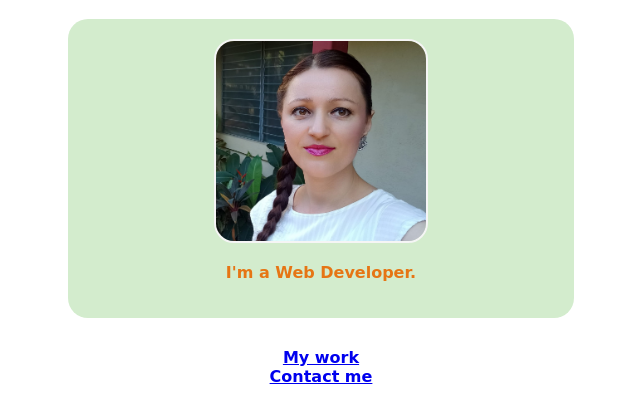
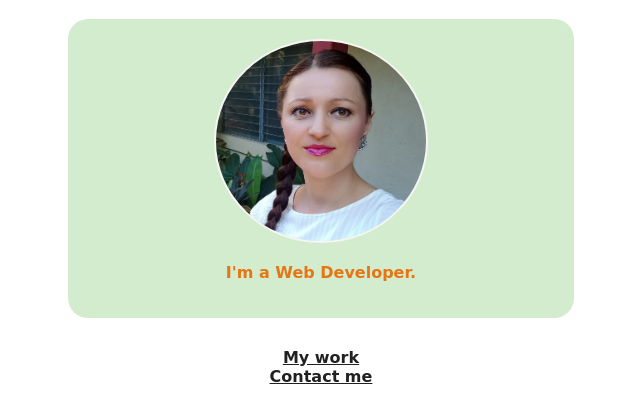
Before and after one commit to daniela1durec/My-portfolio, a plain HTML site: page index.html in a window 1280 px wide. Shown: the part 62-482 px from the top of the page, without its empty margins (319-959 px from the left). Drawn offline with Linux system fonts and the light colour scheme; a web font is replaced by a local one.

Commit message:
Update style.css

```diff
--- a/style.css
+++ b/style.css
@@ -6,9 +6,11 @@
 h1 {
     color:  #06923E;
 }
+
 h2 {
     color:  #06923E;
 }
+
 .portfolio {
     margin: 20px;
     margin-left: 30%;
@@ -19,10 +21,15 @@ h2 {
     font-weight: bold;
     color: #E67514;
 }
+
 img {
     height: 200;
     border-radius: 20px;
     border: 2px solid whitesmoke;
+}
+
+.portfolio img {
+    border-radius: 50%;
 }
 
 .menu {
@@ -30,6 +37,10 @@ img {
     padding: 10px;
     margin: 10px;
     color: #E67514;
+}
+
+.menu a {
+    color: #212121;
 }
 
 .work {
@@ -40,3 +51,7 @@ img {
     font-weight: bold;
     color: #E67514;
 }
+
+.work a {
+    color: #E67514;
+}
```
